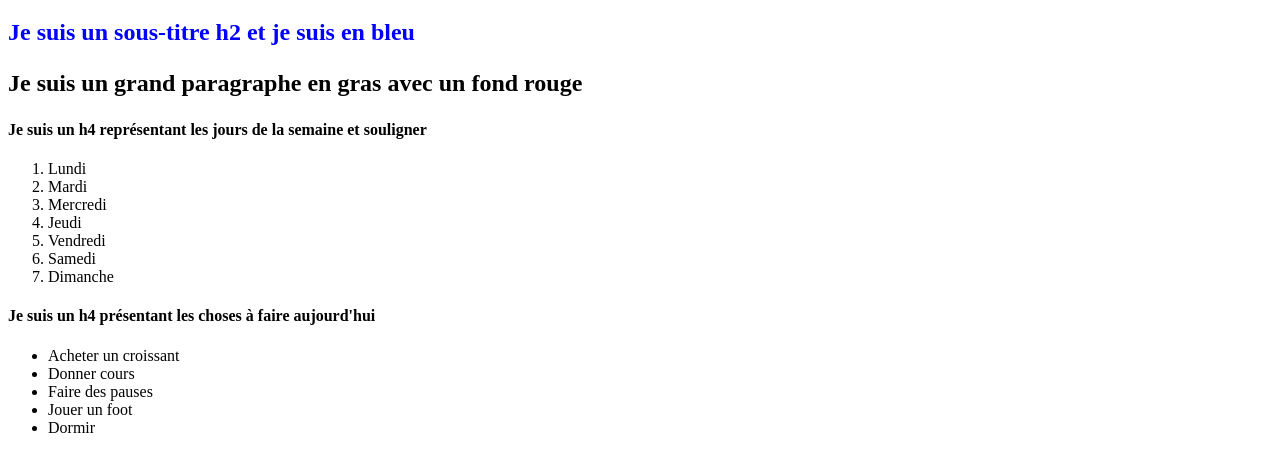
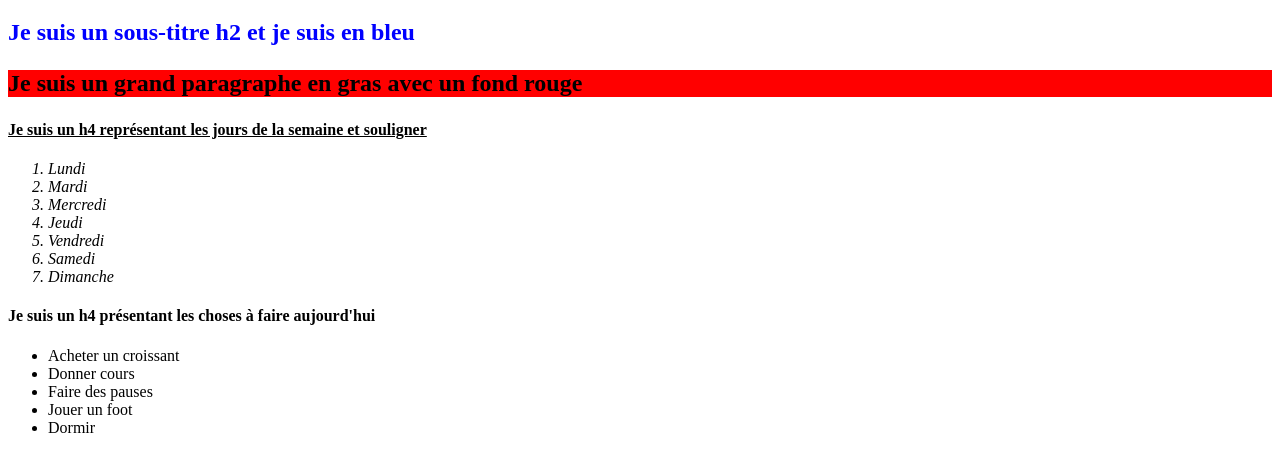
Before and after one commit to Damien1908/projetcolor, a plain HTML site: page index.html in a window 1280 px wide. Shown: the part 61-532 px from the top of the page. Drawn offline with Linux system fonts and the light colour scheme.

Commit message:
italique

```diff
--- a/index.html
+++ b/index.html
@@ -14,8 +14,8 @@
       <p class="grosRouge">Je suis un grand paragraphe en gras avec un fond rouge</p>
     </div>
     <div>
-        <h4>Je suis un h4 représentant les jours de la semaine et souligner</h4>
-        <ol>
+        <h4 class="prems">Je suis un h4 représentant les jours de la semaine et souligner</h4>
+        <ol class="lignenum">
             <li>Lundi</li>
             <li>Mardi</li>
             <li>Mercredi</li>
--- a/public/css/style.css
+++ b/public/css/style.css
@@ -7,6 +7,11 @@ h2 {
 .grosRouge {
     font-weight: bold;
     font-size: x-large;
-
-
+    background-color: red;
 }
+.prems{
+    text-decoration: underline;
+}
+.lignenum{
+    font-style: italic;
+}
```
